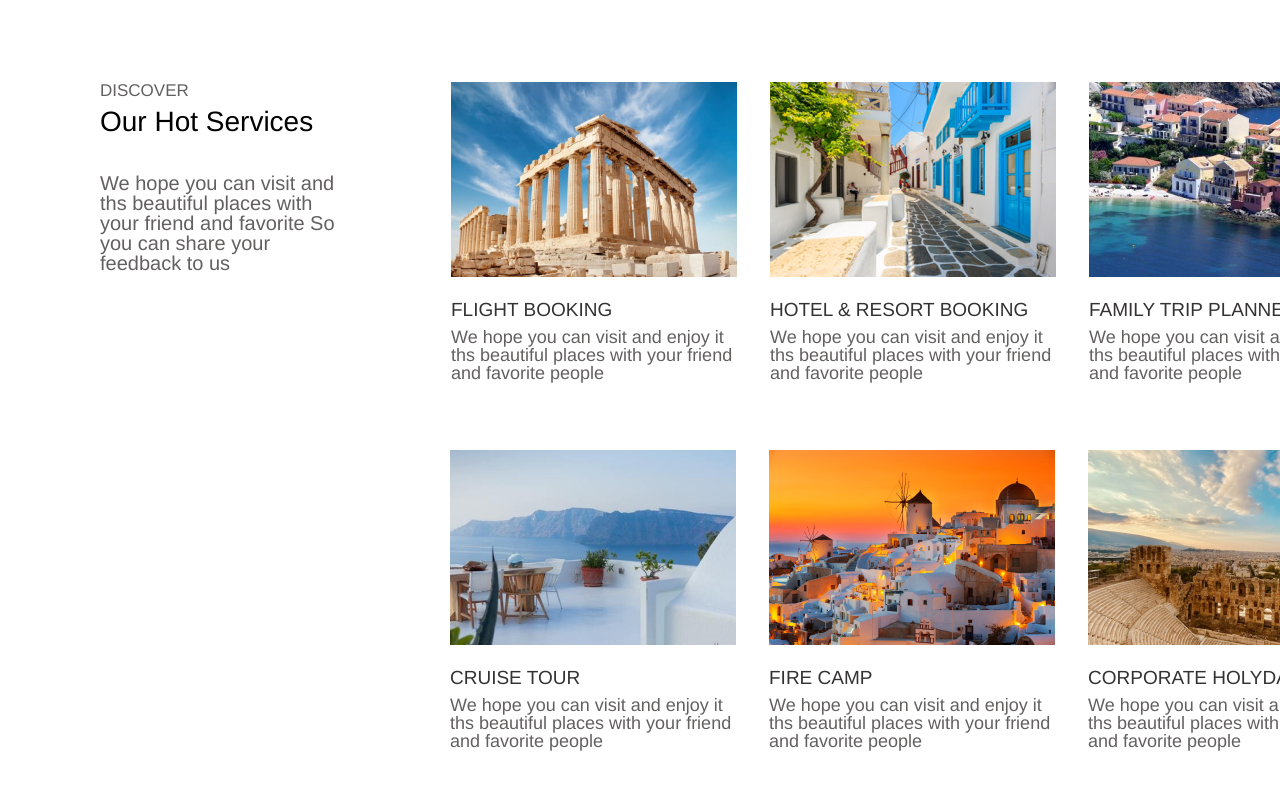
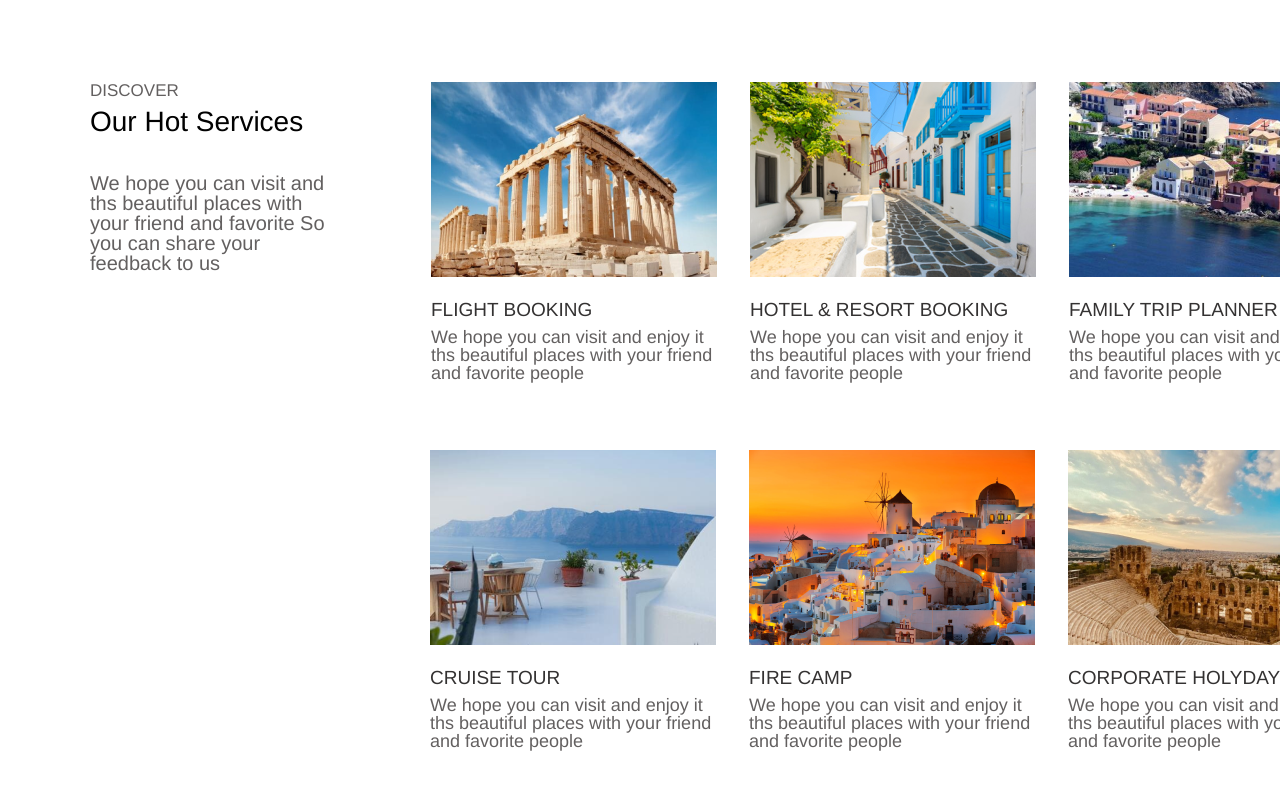
Before and after one commit to ninuca23/lecture-9, a plain HTML site: page index.html in a window 1280 px wide. Shown: the part 692-1482 px from the top of the page. Drawn offline with Linux system fonts and the light colour scheme.

Commit message:
Update style.css

```diff
--- a/css/style.css
+++ b/css/style.css
@@ -66,7 +66,7 @@ a {
   flex-direction: column;
   width: 235px;
   height: 115px;
-  margin: 84px 83px 0px 100px;
+  margin: 84px 73px 0px 90px;
 }
 
 .service h4 {
@@ -117,6 +117,6 @@ a {
 
 .card2 {
   display: flex;
-  margin: 56px 0 0 450px;
+  margin: 56px 0 0 430px;
   gap: 33px;
 }
```
